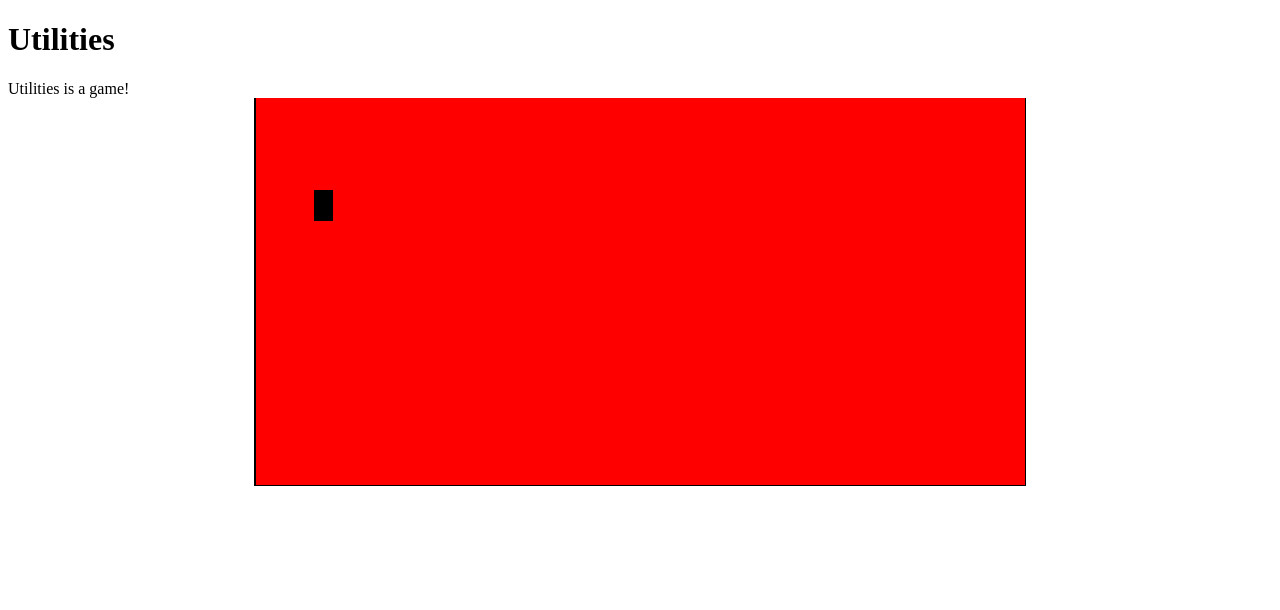
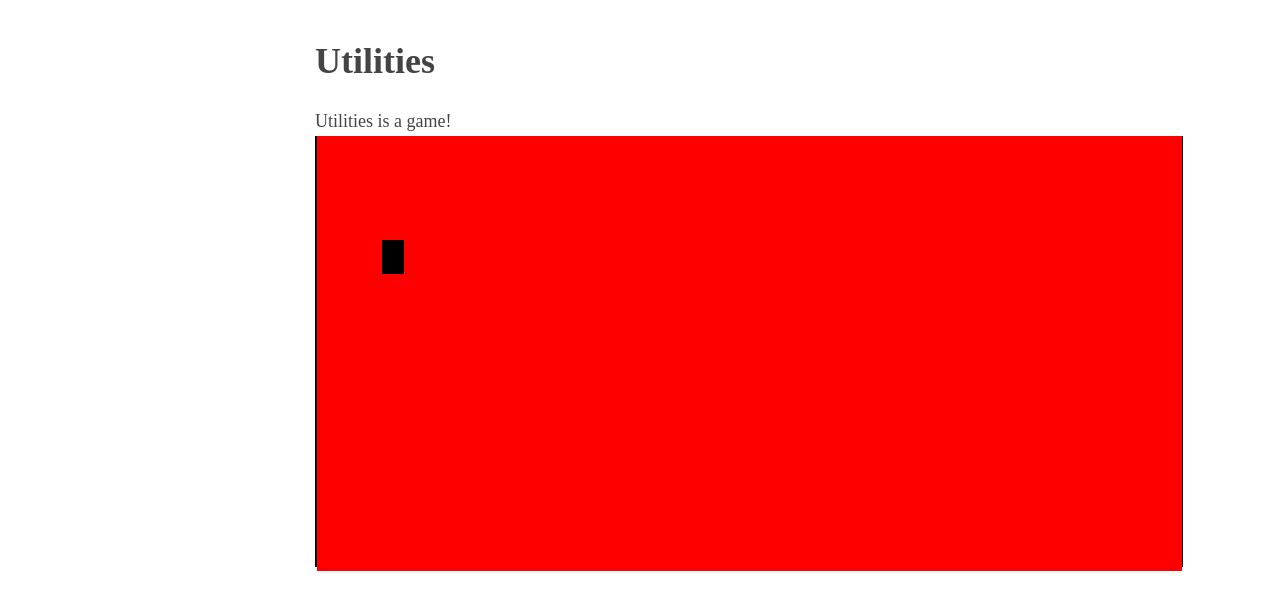
Before and after one commit to KevinPal/LudumDare46, a Flask app: page / in a window 1280 px wide. Shown: the top 610 px of the page. Run offline with Flask 2, Linux system fonts and the light colour scheme.

Commit message:
bmfw: http://bettermotherfuckingwebsite.com/

```diff
--- a/app/static/styles.css
+++ b/app/static/styles.css
@@ -2,7 +2,20 @@
     font-family: "Courier New", Courier, monospace;
     width: 80ch;
     line-height: 1.6ch;
-    height: 40ch;
+    height: 39.5ch;
     margin: auto;
     border: 2px solid black;
 }
+
+body{
+    margin: 40px auto;
+    max-width: 650px;
+    line-height: 1.6;
+    font-size: 18px;
+    color: #444;
+    padding: 0 10px
+}
+
+h1,h2,h3{
+    line-height: 1.2
+}
```
